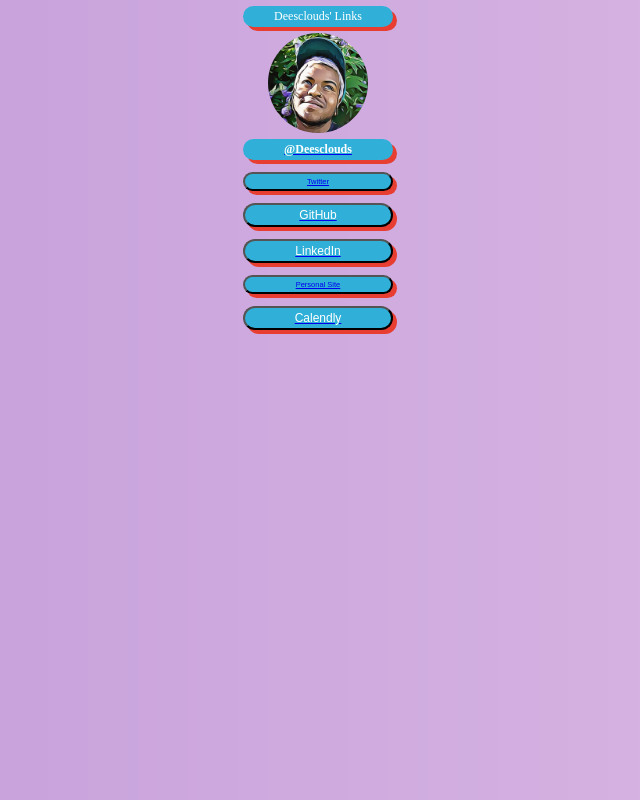
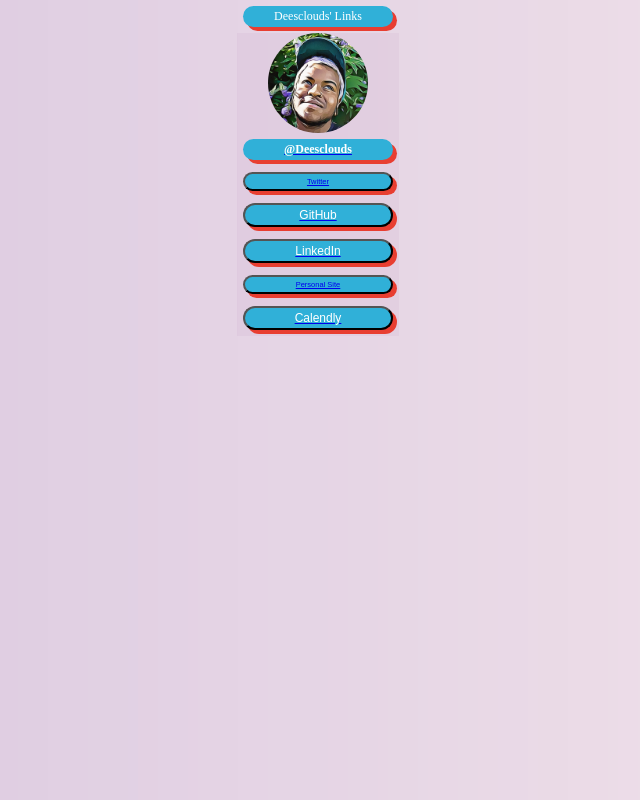
Before and after one commit to deesclouds/social-links, a plain HTML site: page index.html in a window 1280 px wide. Shown: the whole page, without its empty margins (322-962 px from the left). Drawn offline with Linux system fonts and the light colour scheme; files whose address does not match are found by name.

Commit message:
update background styling

```diff
--- a/css/style.css
+++ b/css/style.css
@@ -10,12 +10,9 @@
     overscroll-behavior: none;
 }
 
-html{
-    background-color: blueviolet;
+html, body{
     background-image:  url('../public/images/brand-background-01.png');
-    background-repeat: repeat;
     background-position: center;
-    background-attachment: fixed;
 }
 
 #avatar{
```
